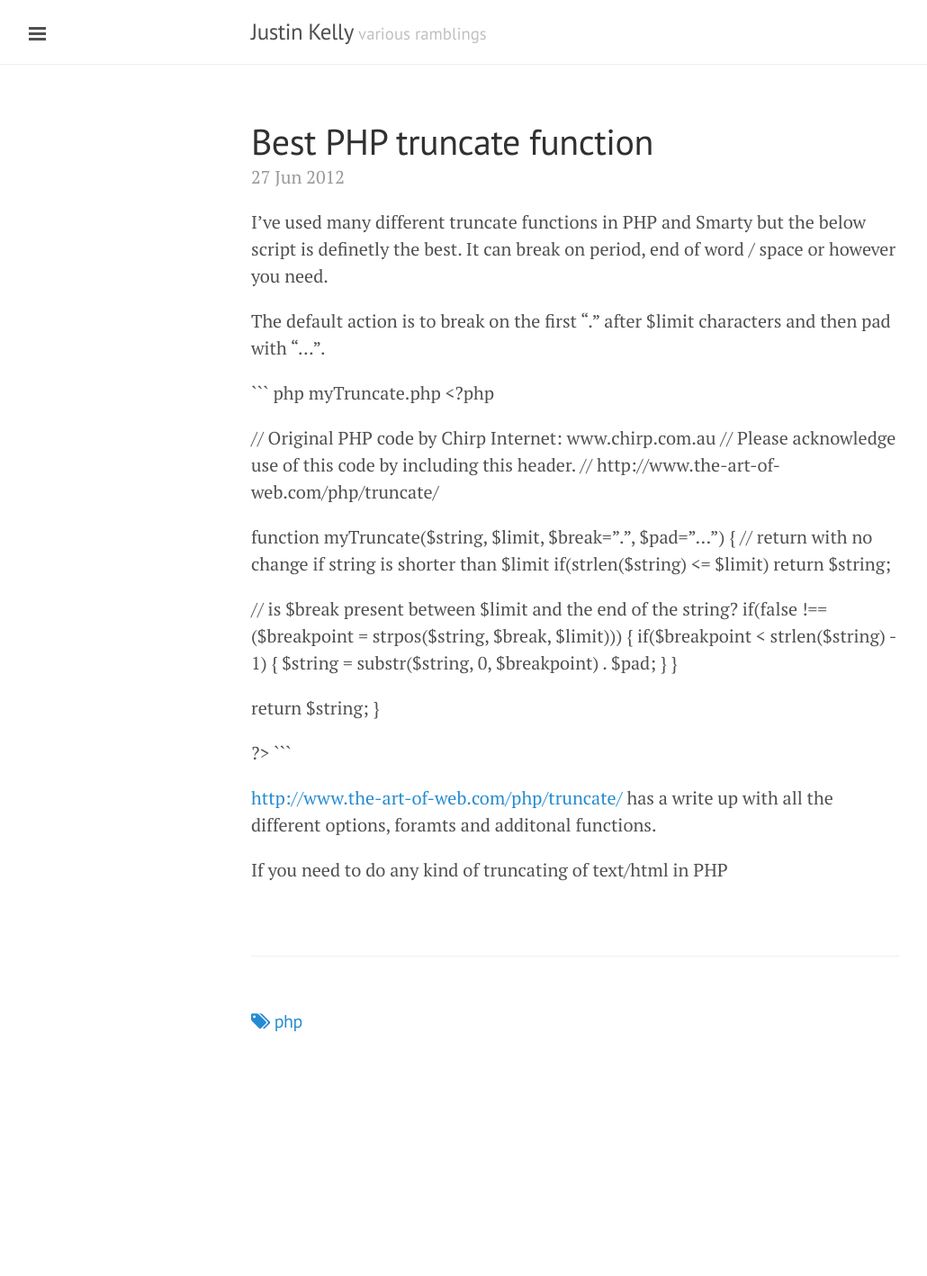
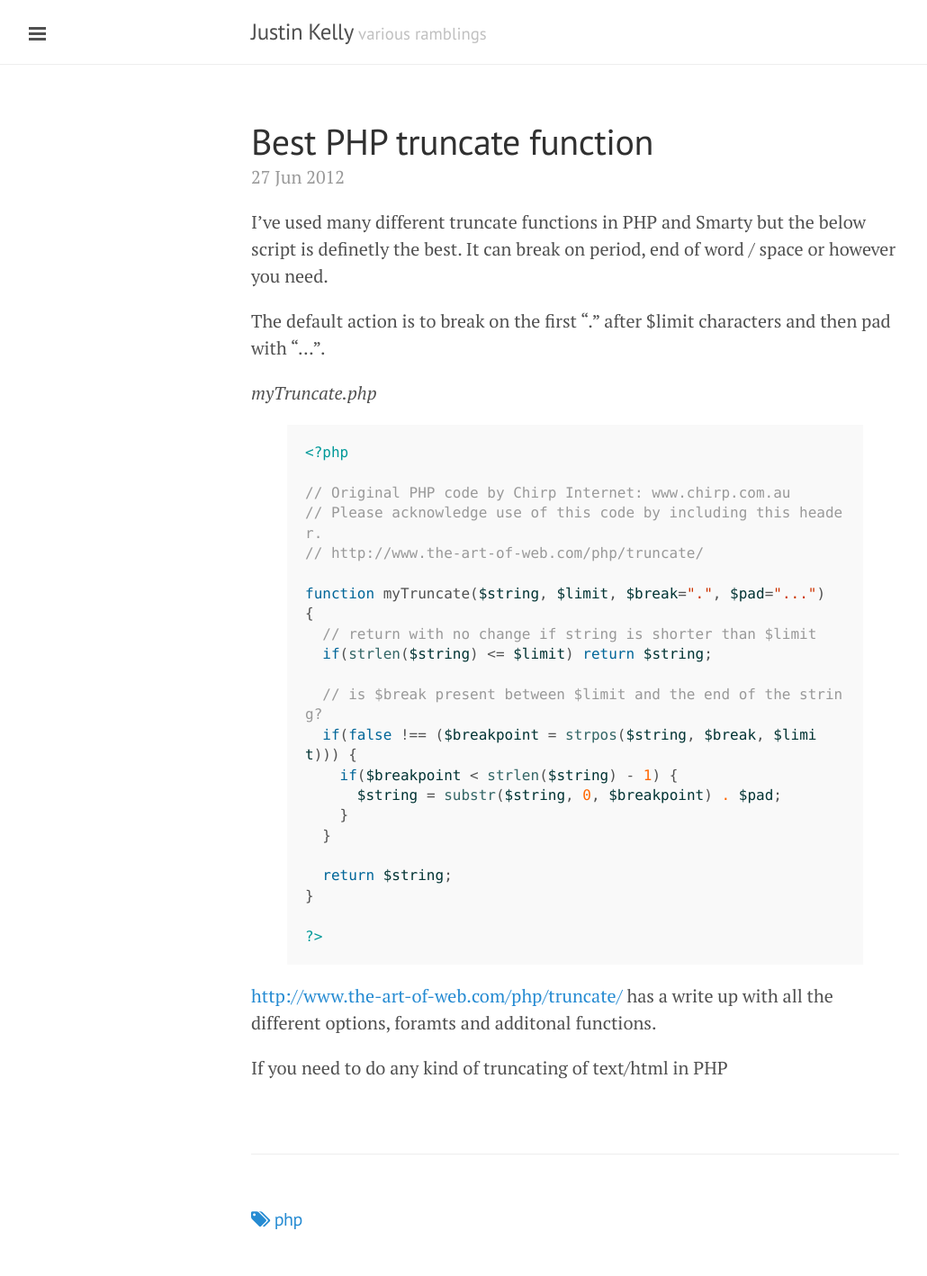
Before and after one commit to justinkelly/justinkelly.github.io, a Jekyll site: the page built from _posts/2012-06-27-php-truncate.markdown, in a window 1280 px wide. Shown: the whole page at 90% size, without its empty margins (1-1031 px from the left). Built offline with Jekyll 4.4.1, drawn with Linux system fonts in a browser that asks for light colours; nearby versions of some CDN libraries; before the commit the page ends 1198 px from its top, so only the background shows below that.

Commit message:
post fixes

````diff
--- a/_posts/2012-06-27-php-curl-json.markdown
+++ b/_posts/2012-06-27-php-curl-json.markdown
@@ -9,7 +9,9 @@ tags: php
 As I'm always working with various JSON based APIs in PHP which don't have dedicated libraries, heres my simple
 'default' Curl JSON function for PHP.
 
-``` php curl_json.php
+_curl_json.php_
+
+{% highlight php %}
 <?php
 
         function curl_json($base_url='',$query='',$json=true){
@@ -56,6 +58,6 @@ As I'm always working with various JSON based APIs in PHP which don't have dedic
                 }
         }
 ?>
-```
+{% endhighlight %}
 
 Just alter the target url, auth setting, and set any default json query and your good to go.
--- a/_posts/2012-06-27-php-truncate.markdown
+++ b/_posts/2012-06-27-php-truncate.markdown
@@ -11,7 +11,9 @@ It can break on period, end of word / space or however you need.
 
 The default action is to break on the first "." after $limit characters and then pad with "...".
 
-``` php myTruncate.php
+_myTruncate.php_
+
+{% highlight php %}
 <?php
 
 // Original PHP code by Chirp Internet: www.chirp.com.au
@@ -34,7 +36,7 @@ function myTruncate($string, $limit, $break=".", $pad="...")
 }
 
 ?>
-```
+{% endhighlight %}
 
 [http://www.the-art-of-web.com/php/truncate/](http://www.the-art-of-web.com/php/truncate/) has a write up with all the different
 options, foramts and additonal functions.
````
Also changed, not shown: _posts/2012-06-20-melbquake.markdown (deleted, +0 -57 lines).
